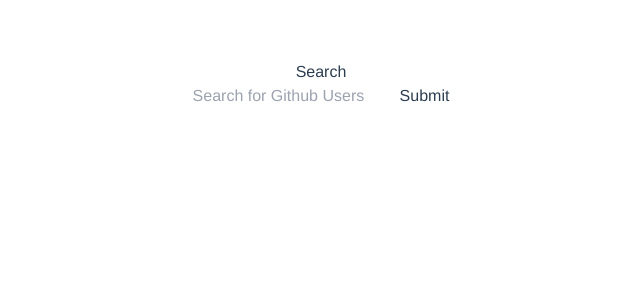
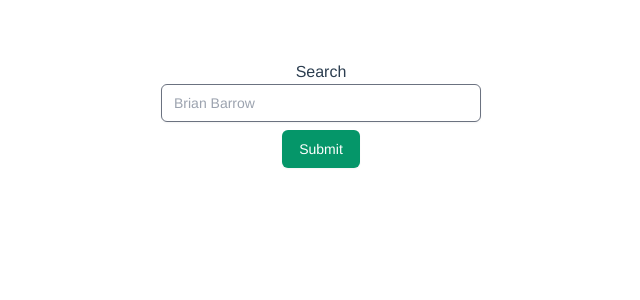
Before and after one commit to briancbarrow/thisdot-search, a Vue app: page / in a window 1280 px wide. Shown: the top 300 px of the page, without its empty margins (319-959 px from the left). Built offline with nearby package versions, Linux system fonts and the light colour scheme.

Commit message:
Added tailwind styling to search input and button

```diff
--- a/src/components/Search.vue
+++ b/src/components/Search.vue
@@ -1,10 +1,31 @@
 <template>
   <div>
     <h1>Search</h1>
-    <input v-model="searchTerm" placeholder="Search for Github Users" />
-    <button @click="callApi">Submit</button>
-    <h2 v-if="totalUsers">{{ totalUsers }} Users</h2>
-    <div class="max-w-md mx-auto py-12 px-4 sm:px-0 md:py-16">
+    <div class="w-full max-w-xs mx-auto">
+      <label for="searchTerm" class="sr-only">Search Users</label>
+      <input
+        type="text"
+        v-model="searchTerm"
+        name="searchTerm"
+        id="searchTerm"
+        class="py-2 px-3 shadow-sm focus:ring-green-500 focus:border-green-500 block w-full sm:text-sm border border-gray-500 rounded-md"
+        placeholder="Brian Barrow"
+      />
+      <button
+        type="button"
+        @click="callApi"
+        class="mt-2 inline-flex items-center px-4 py-2 border border-transparent text-sm font-medium rounded-md shadow-sm text-white bg-green-600 hover:bg-green-700 focus:outline-none focus:ring-2 focus:ring-offset-2 focus:ring-green-500"
+      >
+        Submit
+      </button>
+    </div>
+    <h2
+      class="mt-4 text-lg leading-6 font-medium text-gray-900"
+      v-if="totalUsers"
+    >
+      {{ totalUsers }} Users
+    </h2>
+    <div class="max-w-md mx-auto pb-12 px-4 sm:px-0 md:pb-16">
       <ul class="divide-y divide-gray-200">
         <li :key="user.id" v-for="user in users.value" class="py-4 flex">
           <GithubUserBrief :userInfo="user" />
```
